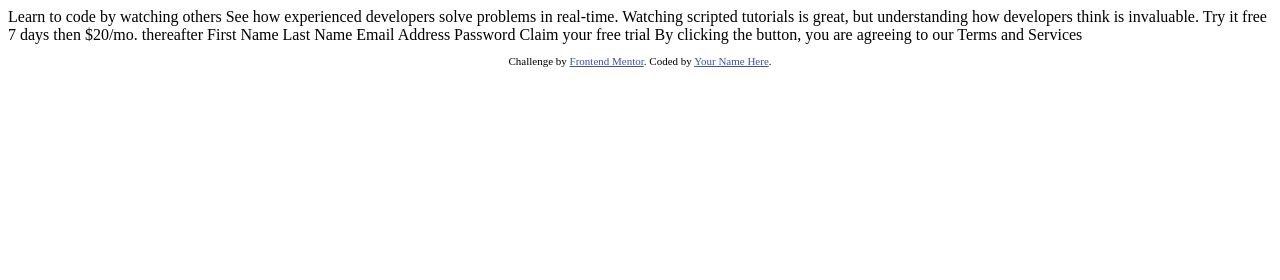
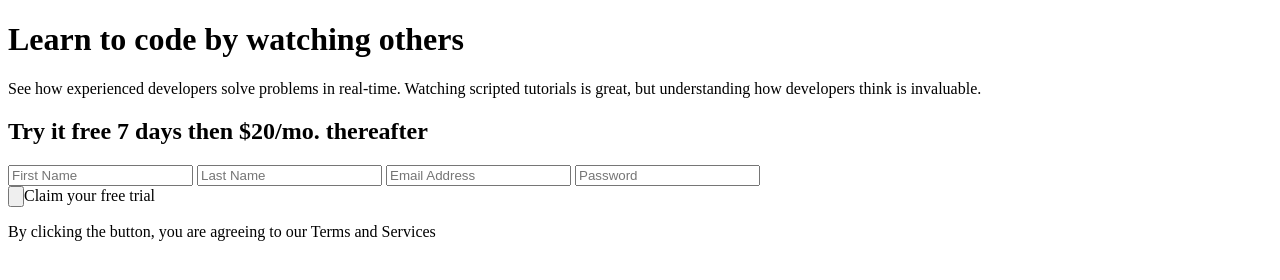
Before and after one commit to gillaercio/intro-component-with-signup-form-master, a plain HTML site: page index.html in a window 1280 px wide. Drawn offline with Linux system fonts and the light colour scheme.

Commit message:
index.html configured

```diff
--- a/index.html
+++ b/index.html
@@ -2,41 +2,37 @@
 <html lang="en">
 <head>
   <meta charset="UTF-8">
-  <meta name="viewport" content="width=device-width, initial-scale=1.0"> <!-- displays site properly based on user's device -->
+  <meta name="viewport" content="width=device-width, initial-scale=1.0">
 
   <link rel="icon" type="image/png" sizes="32x32" href="./images/favicon-32x32.png">
 
   <title>Frontend Mentor | Intro component with sign up form</title>
 
-  <!-- Feel free to remove these styles or customise in your own stylesheet 👍 -->
-  <style>
-    .attribution { font-size: 11px; text-align: center; }
-    .attribution a { color: hsl(228, 45%, 44%); }
-  </style>
 </head>
 <body>
 
-  Learn to code by watching others
+  <main id="content">
+    <header id="top-content">
+      <h1>Learn to code by watching others</h1>
+      <p class="top-parag">
+        See how experienced developers solve problems in real-time. Watching scripted tutorials is great,
+        but understanding how developers think is invaluable.
+      </p>
+    </header>
+    <section id="form-contents">
+      <h2>
+        <span class="form-offer">Try it free 7 days</span> then $20/mo. thereafter
+      </h2>
+      <form class="form-content">
+        <input type="text" class="form-first-name" placeholder="First Name"></input>
+        <input type="text" class="form-last-name" placeholder="Last Name"></input>
+        <input type="email" class="form-email" placeholder="Email Address"></input>
+        <input type="password" class="form-password" placeholder="Password"></input><br>
+        <input type="button" class="form-button">Claim your free trial</input>
+      </form>
+      <p class="form-parag">By clicking the button, you are agreeing to our <span class="form-terms">Terms and Services</span></p>
+    </section>
+  </main>
 
-  See how experienced developers solve problems in real-time. Watching scripted tutorials is great,
-  but understanding how developers think is invaluable.
-
-  Try it free 7 days then $20/mo. thereafter
-
-  First Name
-  Last Name
-  Email Address
-  Password
-
-  Claim your free trial
-
-  By clicking the button, you are agreeing to our Terms and Services
-
-  <footer>
-    <p class="attribution">
-      Challenge by <a href="https://www.frontendmentor.io?ref=challenge" target="_blank">Frontend Mentor</a>.
-      Coded by <a href="#">Your Name Here</a>.
-    </p>
-  </footer>
 </body>
 </html>
```
